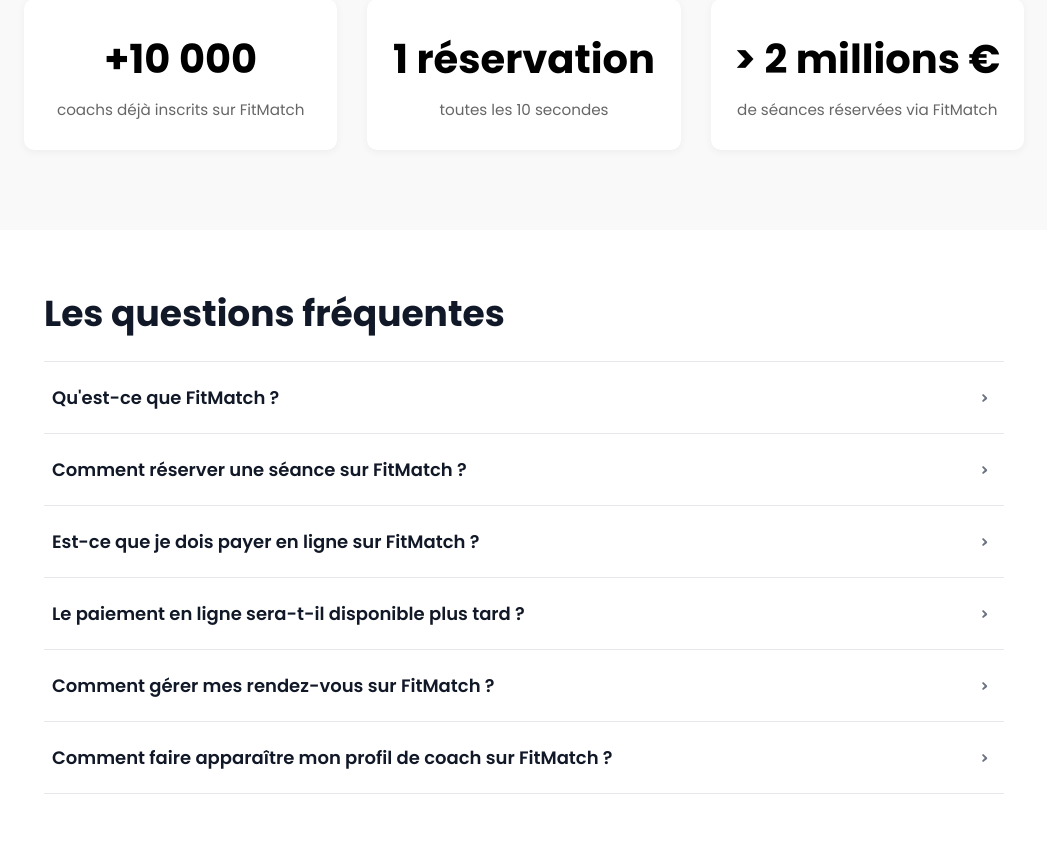
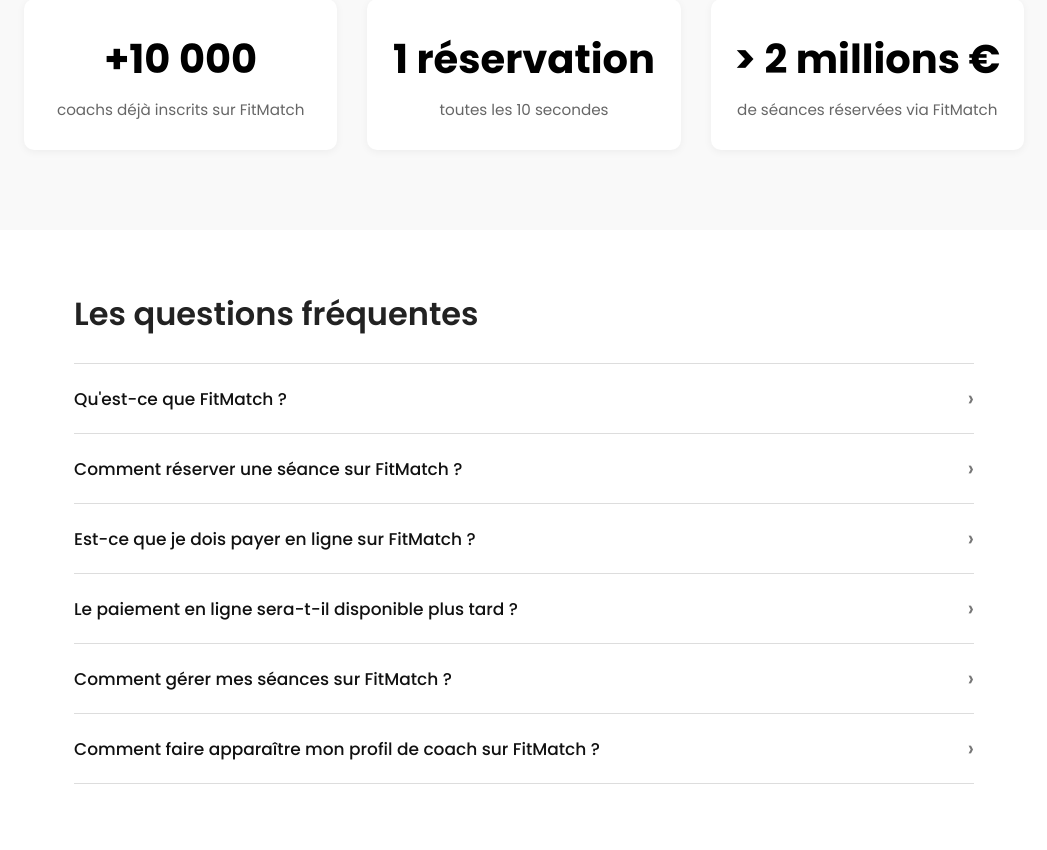
Before and after one commit to aneslucas196-beep/fitmatch, a FastAPI app: page / in a window 1280 px wide. Shown: the part 1785-2635 px from the top of the page, without its empty margins (116-1163 px from the left). After the commit the page ends 2569 px from the top, so only its background shows below. Run offline with FastAPI, Linux system fonts and the light colour scheme; some libraries are stand-ins or nearby versions.

Commit message:
Update the FAQ section to match Planity's visual style
Refactor CSS classes and HTML structure for the FAQ section to align with Planity's design guidelines, improving visual consistency.

Replit-Commit-Author: Agent
Replit-Commit-Session-Id: 86af9be5-036d-42aa-b9b5-f3783155e8d0
Replit-Commit-Checkpoint-Type: full_checkpoint
Replit-Commit-Screenshot-Url: https://storage.googleapis.com/screenshot-production-us-central1/d0c256c5-c056-4a19-9e96-6fdb9485f747/86af9be5-036d-42aa-b9b5-f3783155e8d0/oLIqrGE

```diff
--- a/static/style.css
+++ b/static/style.css
@@ -517,85 +517,83 @@ body {
 .fm-card-desc{color: var(--fm-muted); font-size:14px;}
 .fm-card-arrow{font-size:22px; color:#98a6b7}
 
-/* === FAQ Section === */
-.fm-faq {
-  background: #ffffff;
-  padding: 56px 16px;
+/* === FAQ Section - Style Planity === */
+.faq-fitmatch {
+  background-color: #fff;
+  color: #222;
+  padding: 60px 20px;
+  font-family: 'Inter', sans-serif;
 }
 
-.fm-faq__container {
-  max-width: 960px;
+.faq-container {
+  max-width: 900px;
   margin: 0 auto;
 }
 
-.fm-faq__title {
-  font-size: clamp(28px, 3vw, 36px);
-  font-weight: 700;
-  color: #111827;
+.faq-title {
+  font-size: 2rem;
+  font-weight: 600;
+  margin-bottom: 25px;
   text-align: left;
-  margin: 0 0 20px;
 }
 
-.fm-acc {
-  border-top: 1px solid #e5e7eb;
+.faq-item {
+  border-top: 1px solid #ddd;
   padding: 0;
 }
 
-.fm-acc:last-of-type {
-  border-bottom: 1px solid #e5e7eb;
+.faq-item:last-of-type {
+  border-bottom: 1px solid #ddd;
 }
 
-.fm-acc > summary {
+.faq-item summary {
   list-style: none;
   cursor: pointer;
   display: flex;
+  justify-content: space-between;
   align-items: center;
-  justify-content: space-between;
-  gap: 16px;
-  padding: 22px 8px;
-  font-size: 18px;
-  font-weight: 600;
-  color: #111827;
+  font-size: 17px;
+  font-weight: 500;
+  padding: 18px 0;
+  color: #111;
+  position: relative;
+  transition: color 0.2s ease;
 }
 
-.fm-acc > summary::-webkit-details-marker {
-  display: none;
+.faq-item summary::after {
+  content: "›";
+  font-size: 22px;
+  color: #777;
+  transition: transform 0.3s ease;
 }
 
-.fm-acc .chev {
-  width: 22px;
-  height: 22px;
-  flex: 0 0 22px;
-  fill: #6b7280;
-  transform: rotate(-90deg);
-  transition: transform 0.2s ease;
+.faq-item[open] summary::after {
+  transform: rotate(90deg);
+  color: #111;
 }
 
-.fm-acc[open] .chev {
-  transform: rotate(0deg);
-  fill: #111827;
+.faq-content {
+  color: #555;
+  padding: 0 0 15px 0;
+  line-height: 1.6;
+  animation: fadeIn 0.2s ease;
 }
 
-.fm-acc__content {
-  color: #6b7280;
-  font-size: 16px;
-  line-height: 1.6;
-  padding: 0 8px 22px;
-  animation: fm-slide 0.2s ease;
-}
-
-@keyframes fm-slide {
+@keyframes fadeIn {
   from {
-    opacity: 0.2;
-    transform: translateY(-4px);
+    opacity: 0;
+    transform: translateY(-5px);
   }
   to {
     opacity: 1;
-    transform: none;
+    transform: translateY(0);
   }
 }
 
-.fm-acc > summary:hover {
-  background: #fafafa;
-  border-radius: 8px;
+.faq-item summary:hover {
+  color: #000;
 }
+
+.faq-item summary::-webkit-details-marker {
+  display: none;
+}
--- a/templates/index.html
+++ b/templates/index.html
@@ -168,77 +168,56 @@
     </div>
   </section>
 
-  <section class="fm-faq">
-    <div class="fm-faq__container">
-      <h2 class="fm-faq__title">Les questions fréquentes</h2>
+  <section class="faq-fitmatch">
+    <div class="faq-container">
+      <h2 class="faq-title">Les questions fréquentes</h2>
 
-      <details class="fm-acc">
-        <summary>
-          <span>Qu'est-ce que FitMatch&nbsp;?</span>
-          <svg class="chev" viewBox="0 0 24 24" aria-hidden="true"><path d="M8.12 9.29a1 1 0 0 1 1.41 0L12 11.76l2.47-2.47a1 1 0 1 1 1.41 1.41l-3.18 3.18a1.5 1.5 0 0 1-2.12 0L8.12 10.7a1 1 0 0 1 0-1.41z"/></svg>
-        </summary>
-        <div class="fm-acc__content">
-          FitMatch est une plateforme qui met en relation des clients et des coachs sportifs
-          proches de chez eux. Les clients cherchent par ville/code postal ou par salle,
-          comparent les profils (spécialités, avis, photos, tarifs) et réservent un créneau.
+      <details class="faq-item">
+        <summary>Qu'est-ce que FitMatch ?</summary>
+        <div class="faq-content">
+          FitMatch est une plateforme qui met en relation les <b>clients</b> et les <b>coachs sportifs</b> proches de chez eux.
+          Tu peux chercher par ville, code postal ou salle, consulter les profils (avis, spécialités, tarifs) et réserver ta séance.
         </div>
       </details>
 
-      <details class="fm-acc">
-        <summary>
-          <span>Comment réserver une séance sur FitMatch&nbsp;?</span>
-          <svg class="chev" viewBox="0 0 24 24"><path d="M8.12 9.29a1 1 0 0 1 1.41 0L12 11.76l2.47-2.47a1 1 0 1 1 1.41 1.41l-3.18 3.18a1.5 1.5 0 0 1-2.12 0L8.12 10.7a1 1 0 0 1 0-1.41z"/></svg>
-        </summary>
-        <div class="fm-acc__content">
-          1) Saisis une <b>adresse / code postal</b> ou choisis une <b>salle</b>.<br>
-          2) Filtre par spécialité (musculation, perte de poids, etc.).<br>
-          3) Ouvre un profil, choisis un créneau et envoie ta demande de réservation.
+      <details class="faq-item">
+        <summary>Comment réserver une séance sur FitMatch ?</summary>
+        <div class="faq-content">
+          1️⃣ Entre ton <b>code postal</b> ou le nom de ta <b>salle</b>.<br>
+          2️⃣ Choisis la <b>spécialité</b> (musculation, perte de poids, etc.).<br>
+          3️⃣ Clique sur le coach qui t'intéresse et réserve directement ta séance.
         </div>
       </details>
 
-      <details class="fm-acc">
-        <summary>
-          <span>Est-ce que je dois payer en ligne sur FitMatch&nbsp;?</span>
-          <svg class="chev" viewBox="0 0 24 24"><path d="M8.12 9.29a1 1 0 0 1 1.41 0L12 11.76l2.47-2.47a1 1 0 1 1 1.41 1.41l-3.18 3.18a1.5 1.5 0 0 1-2.12 0L8.12 10.7a1 1 0 0 1 0-1.41z"/></svg>
-        </summary>
-        <div class="fm-acc__content">
-          <b>Pour l'instant, non.</b> Le paiement se fait directement avec le coach :
-          en <b>espèces</b> ou par <b>virement</b>, avant ou après la séance selon ce qui est
-          convenu avec lui.
+      <details class="faq-item">
+        <summary>Est-ce que je dois payer en ligne sur FitMatch ?</summary>
+        <div class="faq-content">
+          💸 <b>Pas encore !</b> Pour l'instant, le paiement se fait directement avec le coach,
+          en <b>espèces</b> ou par <b>virement</b>, avant ou après la séance.
         </div>
       </details>
 
-      <details class="fm-acc">
-        <summary>
-          <span>Le paiement en ligne sera-t-il disponible plus tard&nbsp;?</span>
-          <svg class="chev" viewBox="0 0 24 24"><path d="M8.12 9.29a1 1 0 0 1 1.41 0L12 11.76l2.47-2.47a1 1 0 1 1 1.41 1.41l-3.18 3.18a1.5 1.5 0 0 1-2.12 0L8.12 10.7a1 1 0 0 1 0-1.41z"/></svg>
-        </summary>
-        <div class="fm-acc__content">
-          Oui. Nous préparons un module de <b>paiement sécurisé</b> (CB/wallet) avec
-          <b>caution / séquestre</b> pour protéger clients et coachs.
+      <details class="faq-item">
+        <summary>Le paiement en ligne sera-t-il disponible plus tard ?</summary>
+        <div class="faq-content">
+          ✅ Oui, bientôt tu pourras payer <b>en ligne</b> directement depuis FitMatch
+          via un <b>système sécurisé</b> (carte ou portefeuille digital).
         </div>
       </details>
 
-      <details class="fm-acc">
-        <summary>
-          <span>Comment gérer mes rendez-vous sur FitMatch&nbsp;?</span>
-          <svg class="chev" viewBox="0 0 24 24"><path d="M8.12 9.29a1 1 0 0 1 1.41 0L12 11.76l2.47-2.47a1 1 0 1 1 1.41 1.41l-3.18 3.18a1.5 1.5 0 0 1-2.12 0L8.12 10.7a1 1 0 0 1 0-1.41z"/></svg>
-        </summary>
-        <div class="fm-acc__content">
-          Depuis ton espace, tu peux <b>confirmer</b>, <b>déplacer</b> ou <b>annuler</b> les
-          séances. Des rappels e-mail/SMS peuvent être envoyés avant la séance.
+      <details class="faq-item">
+        <summary>Comment gérer mes séances sur FitMatch ?</summary>
+        <div class="faq-content">
+          Depuis ton espace personnel, tu peux <b>voir</b>, <b>modifier</b> ou <b>annuler</b> tes séances.
+          Tu reçois aussi des rappels automatiques avant chaque rendez-vous.
         </div>
       </details>
 
-      <details class="fm-acc">
-        <summary>
-          <span>Comment faire apparaître mon profil de coach sur FitMatch&nbsp;?</span>
-          <svg class="chev" viewBox="0 0 24 24"><path d="M8.12 9.29a1 1 0 0 1 1.41 0L12 11.76l2.47-2.47a1 1 0 1 1 1.41 1.41l-3.18 3.18a1.5 1.5 0 0 1-2.12 0L8.12 10.7a1 1 0 0 1 0-1.41z"/></svg>
-        </summary>
-        <div class="fm-acc__content">
-          Inscris-toi <b>comme coach</b>, complète ton profil (spécialités, photos, tarifs,
-          salles où tu coaches). Tu seras visible dès qu'un client recherche dans ta zone ou
-          clique sur l'une de tes salles.
+      <details class="faq-item">
+        <summary>Comment faire apparaître mon profil de coach sur FitMatch ?</summary>
+        <div class="faq-content">
+          Inscris-toi en tant que <b>coach</b>, complète ton profil (spécialités, photos, tarifs, salles où tu coaches).
+          Tu seras visible dès qu'un client recherche dans ta zone ou clique sur ta salle.
         </div>
       </details>
     </div>
@@ -246,15 +225,5 @@
 
   <script src="/static/search-service.js"></script>
   <script src="/static/search-app.js"></script>
-  <script>
-    document.addEventListener('click', (e) => {
-      const sm = e.target.closest('.fm-acc > summary');
-      if (!sm) return;
-      const cur = sm.parentElement;
-      document.querySelectorAll('.fm-acc[open]').forEach(d => {
-        if (d !== cur) d.removeAttribute('open');
-      });
-    });
-  </script>
 </body>
 </html>
```
Also changed, not shown: attached_assets/Pasted--FAQ-STYLE-PLANITY-POUR-FITMATCH-section-class-faq-fitmatch-div-class-1761585317939_1761585317939.txt (added, +118 -0 lines), 1 other file.
